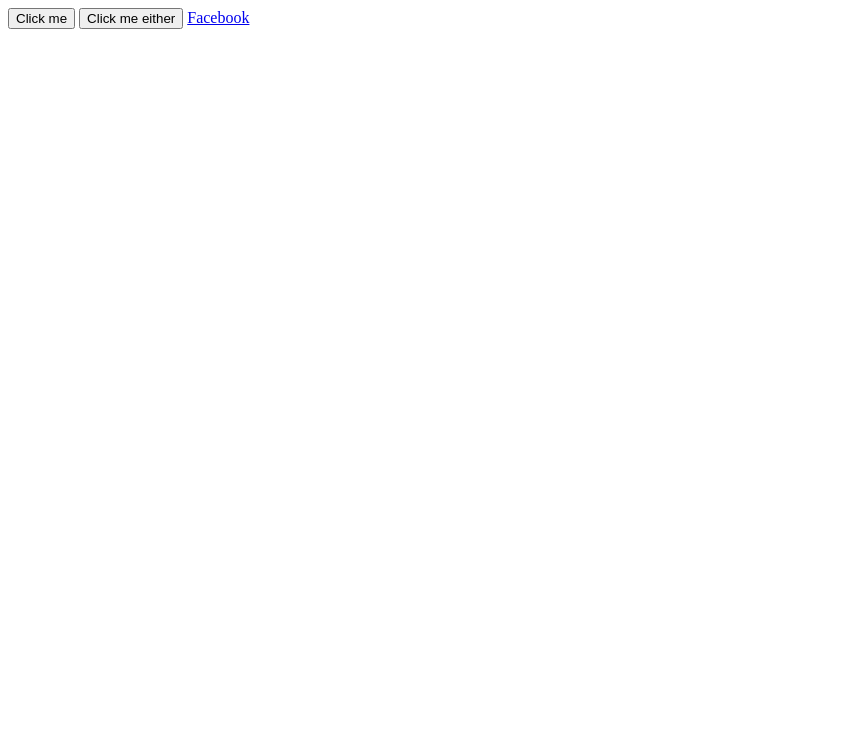
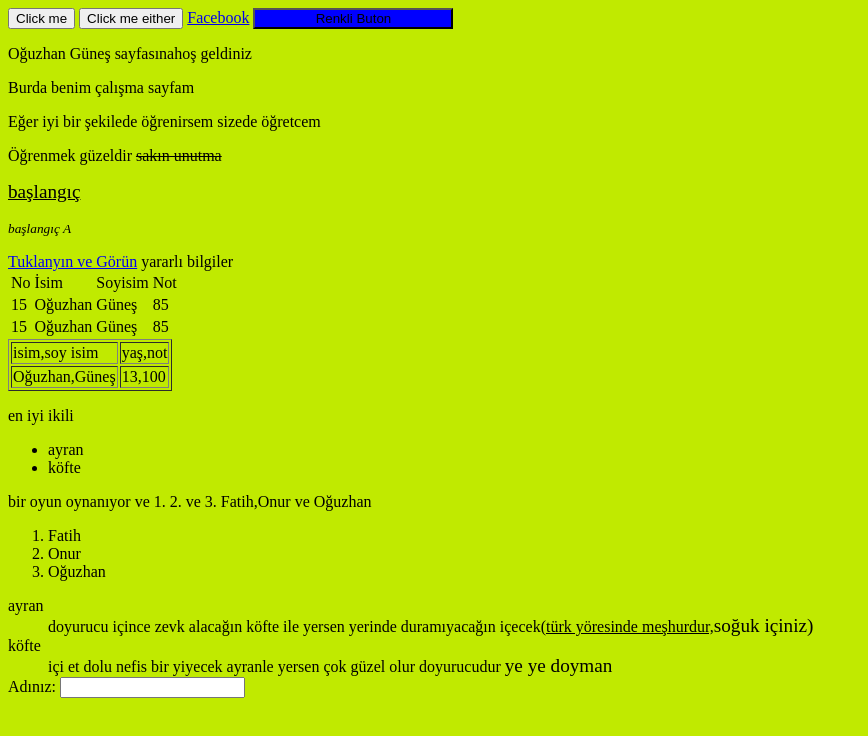
Before and after one commit to cuaso/cuaso.github.io, a plain HTML site: page index.html in a window 1280 px wide. Shown: the whole page, without its empty margins (0-868 px from the left). Drawn offline with Linux system fonts and the light colour scheme.

Commit message:
Add table and dl

```diff
--- a/index.html
+++ b/index.html
@@ -11,6 +11,81 @@
 <body>
     <button onclick="helloWorld()">Click me</button>
     <button>Click me either</button>
-    <a href="//facebook.com" target="blank">Facebook</a>
+    <a href="https://www.facebook.com" target="blank">Facebook</a>
+    <button style="background-color:blue;width:200px">Renkli Buton</button>
+    <p>Oğuzhan Güneş sayfasınahoş geldiniz</p>
+    <p>Burda benim çalışma sayfam</p>
+    <p>Eğer iyi bir şekilede öğrenirsem sizede öğretcem
+    <p>Öğrenmek güzeldir
+             <!-- Bu bir açıklama -->
+     <body bgcolor="clear">
+
+     </body>
+       <del> sakın unutma  </del>
+       <p><big><ins>başlangıç</ins> </big> </p>
+       <p><small><em>başlangıç A </em></small> </p>
+
+    <a href ="https://www.youtube.com"target=_"blank">Tuklanyın ve Görün</a>
+     <a name="ipucu">yararlı bilgiler</a>
+
+     <table>
+         <thead>
+             <tr>
+                 <td>No</td>
+                 <td>İsim</td>
+                 <td>Soyisim</td>
+                 <td>Not</td>
+             </tr>
+         </thead>
+         <tbody>
+             <tr>
+                 <td>15</td>
+                 <td>Oğuzhan</td>
+                 <td>Güneş</td>
+                 <td>85</td>
+             </tr>
+             <tr>
+                 <td>15</td>
+                 <td>Oğuzhan</td>
+                 <td>Güneş</td>
+                 <td>85</td>
+             </tr>
+         </tbody>
+     </table>
+    <table border="1">
+        <tr>
+            <td>isim,soy isim</td>
+            <td>yaş,not</td>
+        </tr>
+        <tr>
+            <td>Oğuzhan,Güneş</td>
+            <td>13,100</td>
+        </tr>
+    </table>
+
+    <p>en iyi ikili
+       <ul>
+          <li>ayran</li>
+          <li>köfte</li>
+       </ul>
+    </p>
+    <p>bir oyun oynanıyor ve 1. 2. ve 3. Fatih,Onur ve Oğuzhan
+        <ol>
+            <li>Fatih</li>
+            <li>Onur</li>
+            <li>Oğuzhan</li>
+        </ol>
+    </p>
+    <dl>
+        <dt>ayran</dt>
+        <dd>doyurucu içince zevk alacağın köfte ile yersen yerinde duramıyacağın içecek(<ins>türk yöresinde meşhurdur,</ins><big>soğuk içiniz)</big></dd>
+        <dt>köfte</dt>
+        <dd>içi et dolu nefis bir yiyecek ayranle yersen çok güzel olur doyurucudur <big>ye ye doyman</big></dd>
+        <form>
+        Adınız:
+        <input type="text" name="isim">
+        <br>
+        </form>
+</dl>
 </body>
 </html>
```
